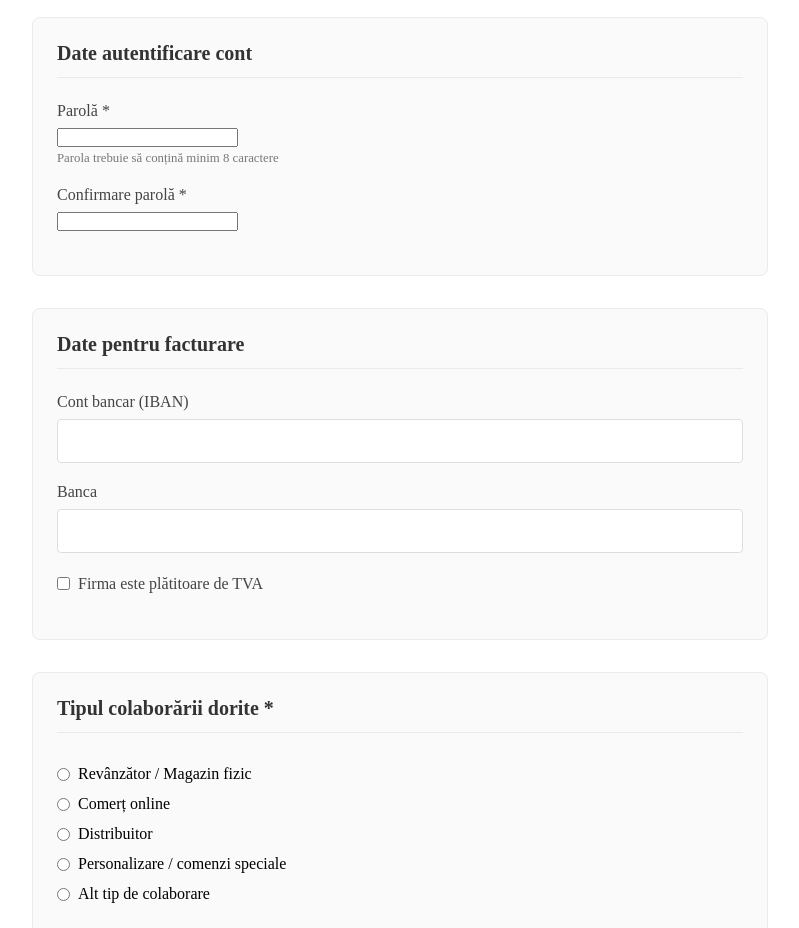
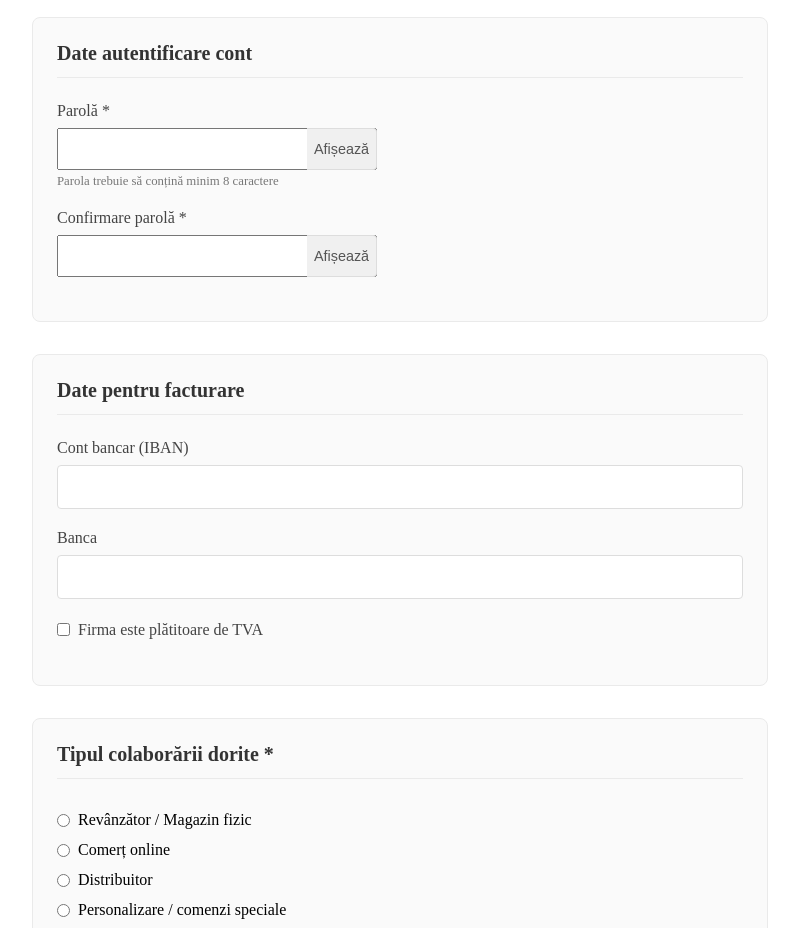
Before and after one commit to Huni111/norberto_site, a React (Vite) app: page /register-company in a window 1280 px wide. Shown: the part 1520-2448 px from the top of the page, without its empty margins (240-1039 px from the left). Built offline with nearby package versions, Linux system fonts and the light colour scheme.

Commit message:
password reveal button

```diff
--- a/src/components/CompanyRegistrationForm.jsx
+++ b/src/components/CompanyRegistrationForm.jsx
@@ -40,6 +40,10 @@ const CompanyRegistrationForm = () => {
     gdprAccepted: false
   });
 
+  // State for password visibility
+  const [showPassword, setShowPassword] = useState(false);
+  const [showConfirmPassword, setShowConfirmPassword] = useState(false);
+
   const [errors, setErrors] = useState({});
   const [isSubmitting, setIsSubmitting] = useState(false);
 
@@ -57,6 +61,16 @@ const CompanyRegistrationForm = () => {
         [name]: null
       });
     }
+  };
+
+  // Toggle password visibility
+  const togglePasswordVisibility = () => {
+    setShowPassword(!showPassword);
+  };
+
+  // Toggle confirm password visibility
+  const toggleConfirmPasswordVisibility = () => {
+    setShowConfirmPassword(!showConfirmPassword);
   };
 
   const validateForm = () => {
@@ -254,28 +268,48 @@ const CompanyRegistrationForm = () => {
 
           <div className="form-group">
             <label htmlFor="password">Parolă *</label>
+            <div className="password-input-container">
               <input
-              type="password"
+                type={showPassword ? "text" : "password"}
                 id="password"
                 name="password"
                 value={formData.password}
                 onChange={handleChange}
                 className={errors.password ? "error" : ""}
               />
+              <button
+                type="button"
+                className="toggle-password-button"
+                onClick={togglePasswordVisibility}
+                aria-label={showPassword ? "Ascunde parola" : "Afișează parola"}
+              >
+                {showPassword ? "Ascunde" : "Afișează"}
+              </button>
+            </div>
             {errors.password && <div className="error-message">{errors.password}</div>}
             <small>Parola trebuie să conțină minim 8 caractere</small>
           </div>
 
           <div className="form-group">
             <label htmlFor="confirmPassword">Confirmare parolă *</label>
+            <div className="password-input-container">
               <input
-              type="password"
+                type={showConfirmPassword ? "text" : "password"}
                 id="confirmPassword"
                 name="confirmPassword"
                 value={formData.confirmPassword}
                 onChange={handleChange}
                 className={errors.confirmPassword ? "error" : ""}
               />
+              <button
+                type="button"
+                className="toggle-password-button"
+                onClick={toggleConfirmPasswordVisibility}
+                aria-label={showConfirmPassword ? "Ascunde parola" : "Afișează parola"}
+              >
+                {showConfirmPassword ? "Ascunde" : "Afișează"}
+              </button>
+            </div>
             {errors.confirmPassword && <div className="error-message">{errors.confirmPassword}</div>}
           </div>
         </section>
--- a/src/styles/CompanyRegistrationForm.css
+++ b/src/styles/CompanyRegistrationForm.css
@@ -174,6 +174,58 @@
   cursor: not-allowed;
 }
 
+/* Password toggle button styles */
+.password-input-container {
+  position: relative;
+  display: flex;
+  max-width: 320px; /* Make password field shorter */
+  width: 100%;
+}
+
+.password-input-container input[type="password"],
+.password-input-container input[type="text"] {
+  width: 100%;
+  padding-right: 70px !important; /* Increased to make room for the toggle button */
+  font-family: monospace; /* Use monospace to keep consistent character width */
+  letter-spacing: 0.1em; /* Add slight spacing for better readability */
+}
+
+/* Ensure consistent rendering of the text field */
+.password-input-container input {
+  box-sizing: border-box;
+  height: 42px; /* Fixed height for consistency */
+}
+
+.toggle-password-button {
+  position: absolute;
+  right: 0;
+  top: 0;
+  height: 100%;
+  width: 70px; /* Fixed width for the button */
+  padding: 0 8px;
+  background-color: #f0f0f0;
+  border: 1px solid #ddd;
+  border-left: none;
+  border-top-right-radius: 4px;
+  border-bottom-right-radius: 4px;
+  cursor: pointer;
+  color: #555;
+  font-size: 0.9rem;
+  transition: background-color 0.2s;
+  display: flex;
+  align-items: center;
+  justify-content: center;
+}
+
+.toggle-password-button:hover {
+  background-color: #e0e0e0;
+}
+
+.toggle-password-button:focus {
+  outline: none;
+  box-shadow: 0 0 0 2px rgba(0, 102, 204, 0.25);
+}
+
 /* Responsive adjustments */
 @media (max-width: 768px) {
   .company-registration-container {
@@ -184,4 +236,8 @@
   .form-section {
     padding: 1rem;
   }
+
+  .password-input-container {
+    max-width: 100%; /* Make password field full width on mobile */
+  }
 }
```
Lines whose indentation alone changed are shown as unchanged.
